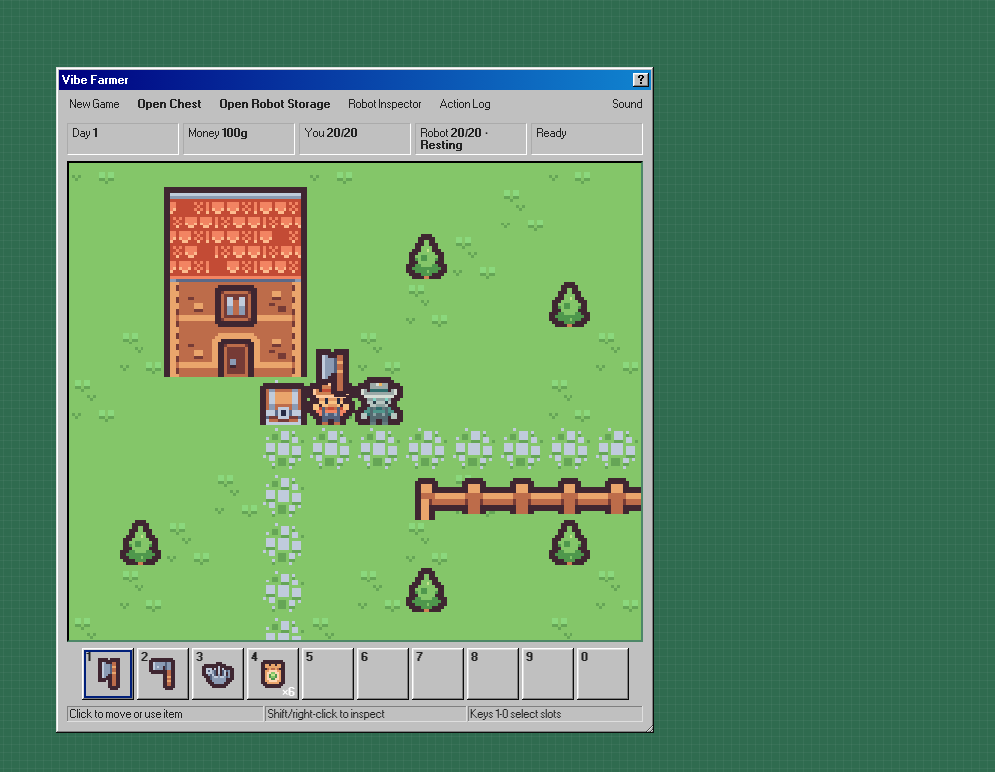
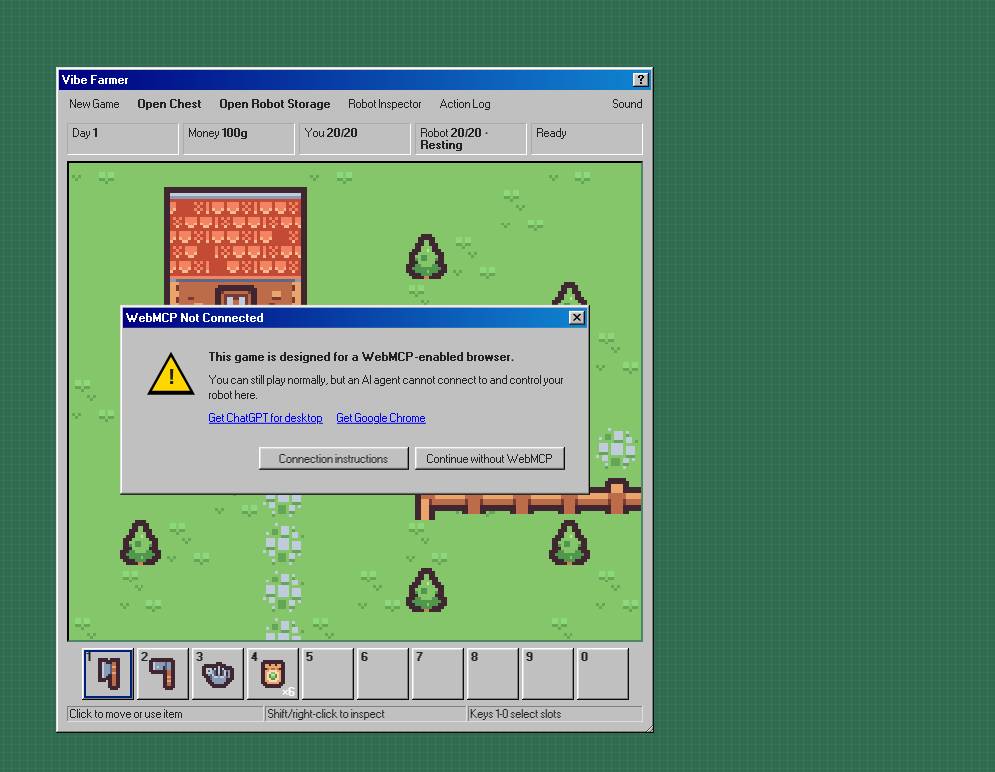
Before and after one commit to HanClinto/VibeFarmer, a website with bundled scripts: page index.html in a window 1280 px wide. Shown: the whole page, without its empty margins (285-1280 px from the left). Built offline with nearby package versions, Linux system fonts and the light colour scheme.

Commit message:
Warn when WebMCP is unavailable
Auto-open a Windows-style warning dialog when WebMCP tool registration is unavailable or fails. Link to ChatGPT desktop and Chrome, route users to detailed setup instructions, and preserve normal local play.

```diff
--- a/index.html
+++ b/index.html
@@ -46,6 +46,31 @@
           </p>
         </div>
       </section>
+      <section id="webmcp-warning-window" class="window webmcp-warning-window" role="alertdialog" aria-labelledby="webmcp-warning-title" aria-describedby="webmcp-warning-message" tabindex="-1" hidden>
+        <div class="title-bar">
+          <div class="title-bar-text" id="webmcp-warning-title">WebMCP Not Connected</div>
+          <div class="title-bar-controls">
+            <button type="button" aria-label="Close" id="webmcp-warning-close-button"></button>
+          </div>
+        </div>
+        <div class="window-body webmcp-warning-body">
+          <div class="webmcp-warning-message">
+            <span class="warning-triangle" aria-hidden="true"><span>!</span></span>
+            <div>
+              <p id="webmcp-warning-message"><strong>This game is designed for a WebMCP-enabled browser.</strong></p>
+              <p>You can still play normally, but an AI agent cannot connect to and control your robot here.</p>
+              <p class="webmcp-warning-links">
+                <a href="https://openai.com/chatgpt/desktop/" target="_blank" rel="noreferrer">Get ChatGPT for desktop</a>
+                <a href="https://www.google.com/chrome/" target="_blank" rel="noreferrer">Get Google Chrome</a>
+              </p>
+            </div>
+          </div>
+          <div class="webmcp-warning-actions">
+            <button type="button" id="webmcp-warning-help-button">Connection instructions</button>
+            <button type="button" id="webmcp-warning-ok-button" autofocus>Continue without WebMCP</button>
+          </div>
+        </div>
+      </section>
       <section id="help-window" class="window help-window" role="dialog" aria-label="Help and WebMCP guide" tabindex="-1" hidden>
         <div class="title-bar">
           <div class="title-bar-text">Vibe Farmer Help</div>
@@ -64,7 +89,8 @@
             <p>WebMCP lets a compatible browser expose website-defined tools to an AI agent. Here, those tools let an agent inspect the farm and control the robot with visible, single-step actions.</p>
             <p id="webmcp-help-status" class="webmcp-help-status" data-state="checking" aria-live="polite"><strong>Status:</strong> Checking this browser...</p>
             <div id="webmcp-setup-help" hidden>
-              <p>To use the robot with an agent, open this page in the ChatGPT app's WebMCP-capable browser, or in a WebMCP-enabled version of Chrome. You can still play normally and test every robot tool in Robot Inspector without WebMCP.</p>
+              <p>Open this page in the <a href="https://openai.com/chatgpt/desktop/" target="_blank" rel="noreferrer">ChatGPT desktop app</a> and use its in-app browser, which supports WebMCP. Alternatively, install <a href="https://www.google.com/chrome/" target="_blank" rel="noreferrer">Google Chrome 149 or later</a>, enable <strong>WebMCP for testing</strong> at <code>chrome://flags/#enable-webmcp-testing</code>, and restart Chrome.</p>
+              <p>You can still play normally and test every robot tool in Robot Inspector without WebMCP.</p>
             </div>
             <ol>
               <li>Open this page in a WebMCP-capable browser.</li>
--- a/src/adapters/browser/main.js
+++ b/src/adapters/browser/main.js
@@ -57,6 +57,7 @@ const storageTargetName = document.querySelector("#storage-target-name");
 const storagePlayerItems = document.querySelector("#storage-player-items");
 const storageTargetItems = document.querySelector("#storage-target-items");
 const storageStatus = document.querySelector("#storage-status");
+const webMcpWarningWindow = document.querySelector("#webmcp-warning-window");
 const helpWindow = document.querySelector("#help-window");
 const webMcpHelpStatus = document.querySelector("#webmcp-help-status");
 const webMcpSetupHelp = document.querySelector("#webmcp-setup-help");
@@ -94,6 +95,7 @@ marketSellItems.replaceChildren(...listings.sell.map((item) => marketButton(item
 
 makeWindowDraggable(marketWindow);
 makeWindowDraggable(storageWindow);
+makeWindowDraggable(webMcpWarningWindow);
 makeWindowDraggable(helpWindow);
 makeWindowDraggable(inspectorWindow);
 makeWindowDraggable(actionLogWindow);
@@ -150,6 +152,10 @@ const helpDialog = windowManager.register({
   windowElement: helpWindow,
   launcher: document.querySelector("#help-button"),
   closeButton: document.querySelector("#help-close-button"),
+});
+const webMcpWarningDialog = windowManager.register({
+  windowElement: webMcpWarningWindow,
+  closeButton: document.querySelector("#webmcp-warning-close-button"),
 });
 const marketDialog = windowManager.register({
   windowElement: marketWindow,
@@ -319,6 +325,7 @@ registerWebMcp(document.modelContext, controller, webMcpOptions).then(({ support
     getTickProgress: () => tickProgress,
     inspectRobot: () => inspectGame(controller),
   });
+  if (!supported) webMcpWarningDialog.open();
 }).catch((error) => {
   console.error("WebMCP registration failed", error);
   const tools = createWebMcpTools(controller, webMcpOptions);
@@ -335,6 +342,7 @@ registerWebMcp(document.modelContext, controller, webMcpOptions).then(({ support
     getTickProgress: () => tickProgress,
     inspectRobot: () => inspectGame(controller),
   });
+  webMcpWarningDialog.open();
 });
 
 function updateHotbar(state) {
@@ -822,5 +830,14 @@ document.querySelector("#help-button").addEventListener("click", () => {
   helpDialog.open();
 });
 
+document.querySelector("#webmcp-warning-help-button").addEventListener("click", () => {
+  webMcpWarningDialog.close();
+  helpDialog.open();
+});
+
+document.querySelector("#webmcp-warning-ok-button").addEventListener("click", () => {
+  webMcpWarningDialog.close();
+});
+
 refresh();
 runtime.start();
--- a/styles/game.css
+++ b/styles/game.css
@@ -205,6 +205,91 @@ canvas {
   left: 50%;
   width: 460px;
   transform: translate(-50%, -50%);
+}
+
+.webmcp-warning-window {
+  position: fixed;
+  z-index: 45;
+  top: 50%;
+  left: 50%;
+  width: 470px;
+  max-width: calc(100vw - 16px);
+  transform: translate(-50%, -50%);
+}
+
+.webmcp-warning-window > .title-bar {
+  cursor: move;
+  touch-action: none;
+  user-select: none;
+}
+
+.webmcp-warning-body {
+  display: grid;
+  gap: 14px;
+  padding: 14px;
+}
+
+.webmcp-warning-message {
+  display: grid;
+  grid-template-columns: 52px minmax(0, 1fr);
+  align-items: start;
+  gap: 12px;
+}
+
+.webmcp-warning-message p {
+  margin: 0 0 8px;
+  line-height: 1.35;
+}
+
+.warning-triangle {
+  position: relative;
+  display: block;
+  width: 0;
+  height: 0;
+  margin: 2px auto 0;
+  border-right: 24px solid transparent;
+  border-bottom: 43px solid #000;
+  border-left: 24px solid transparent;
+}
+
+.warning-triangle::after {
+  position: absolute;
+  z-index: 0;
+  top: 5px;
+  left: -19px;
+  width: 0;
+  height: 0;
+  border-right: 19px solid transparent;
+  border-bottom: 34px solid #ffd600;
+  border-left: 19px solid transparent;
+  content: "";
+}
+
+.warning-triangle span {
+  position: absolute;
+  z-index: 1;
+  top: 14px;
+  left: -3px;
+  font-family: Arial, sans-serif;
+  font-size: 22px;
+  font-weight: 700;
+  line-height: 1;
+}
+
+.webmcp-warning-links {
+  display: flex;
+  flex-wrap: wrap;
+  gap: 4px 14px;
+}
+
+.webmcp-warning-actions {
+  display: flex;
+  justify-content: flex-end;
+  gap: 6px;
+}
+
+.webmcp-warning-actions button {
+  min-width: 150px;
 }
 
 .help-window {
```
